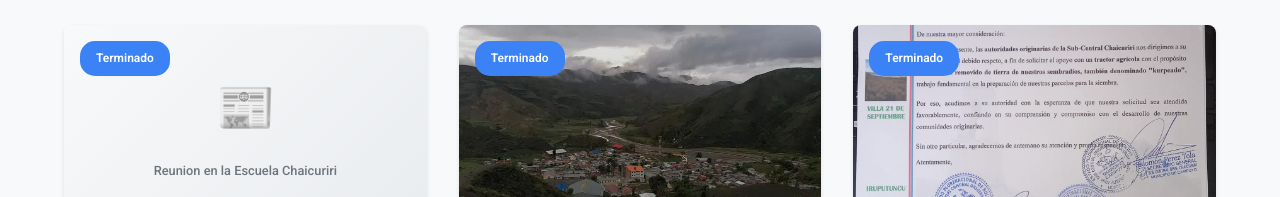
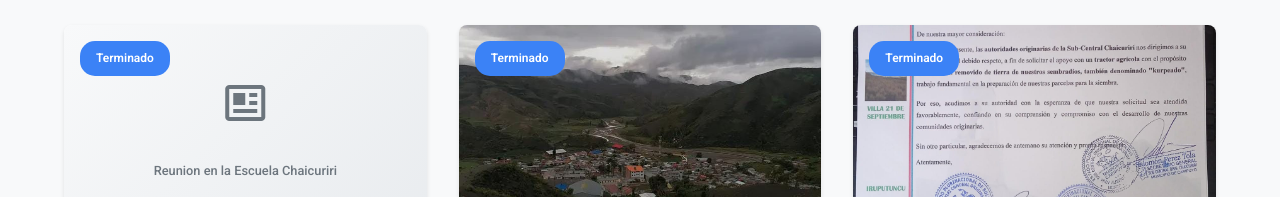
Before and after one commit to xiaflores/chaicuriri, a Vue app: page /comunicados in a window 1280 px wide. Shown: the part 262-459 px from the top of the page. Built offline with nearby package versions, Linux system fonts and the light colour scheme.

Commit message:
cambios en home erorr al guardar datos de json

```diff
--- a/src/views/HomePage.vue
+++ b/src/views/HomePage.vue
@@ -160,7 +160,7 @@
               <div class="widget-header">
                 <h3>Próximos Eventos</h3>
               </div>
-              <!-- <div class="widget-content">
+              <!-- ss
                 <div class="event-item">
                   <div class="event-date">
                     <span class="day">10</span>
--- a/src/views/NoticiasPage.vue
+++ b/src/views/NoticiasPage.vue
@@ -75,7 +75,7 @@
               @error="handleImageError"
             />
             <div v-else class="image-placeholder">
-              <span class="doc-icon">📰</span>
+              <span class="doc-icon"> <i class="bx bx-news"></i> </span>
               <span class="doc-preview">{{ noticia.titulo }}</span>
             </div>
           </div>
```
